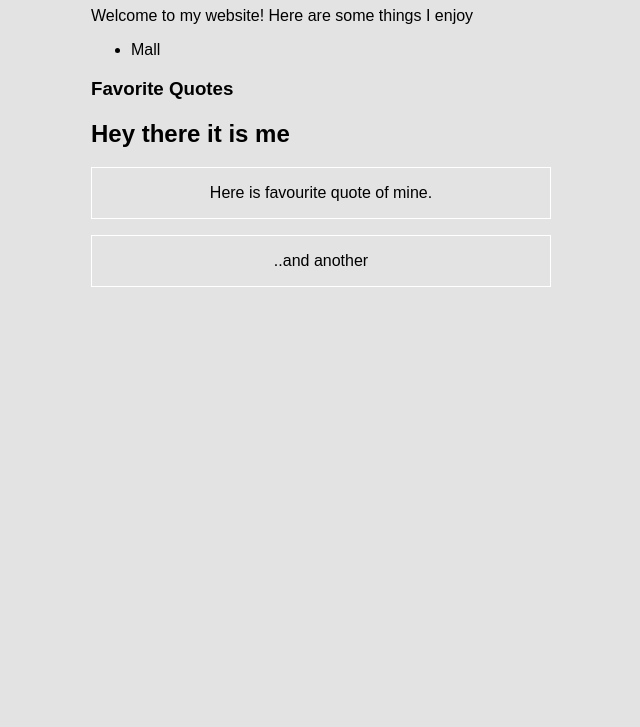
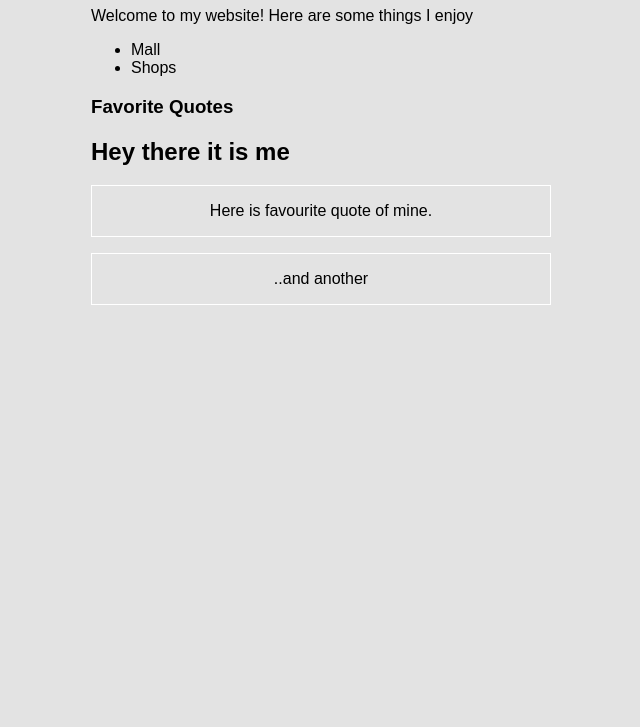
Before and after one commit to Komal148/Komal_work, a plain HTML site: page index.html in a window 1280 px wide. Shown: the part 73-800 px from the top of the page, without its empty margins (299-939 px from the left). Drawn offline with Linux system fonts and the light colour scheme.

Commit message:
Added one more item

```diff
--- a/index.html
+++ b/index.html
@@ -11,6 +11,7 @@
 	</p>
 	<ul>
 		<li>Mall</li>
+		<li>Shops</li>
 	</ul>
 	<h3>Favorite Quotes</h3>
 	<h2>Hey there it is me</h2>
@@ -18,7 +19,7 @@
 		<p>Here is favourite quote of mine.</p>
 	</blockquote>
 	<blockquote>
-		<p>	..and another</p>
+		<p>	..and another </p>
 	</blockquote>
 </div>
 	</body>
```
